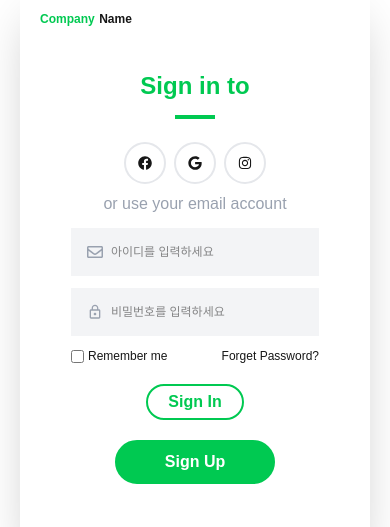
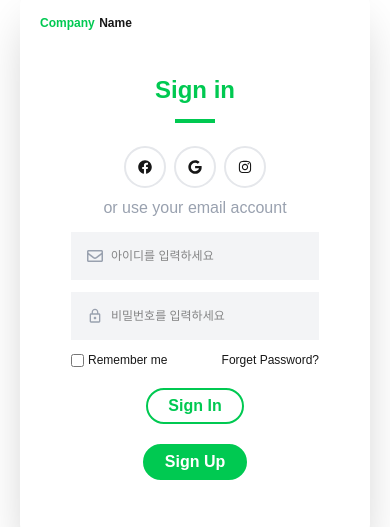
Before and after one commit to Chuseok22/chuseok22-lab-fe, a Next.js app: page /auth/login in a window 390 px wide. Shown: the part 225-752 px from the top of the page. Built offline with nearby package versions, Linux system fonts and the light colour scheme; no server answers.

Commit message:
Github Issue Helper 기능 구현 : feat : 로그인 페이지 버튼 모바일 사이즈 구현 https://github.com/Chuseok22/chuseok22-lab-fe/issues/11

```diff
--- a/src/app/auth/login/page.tsx
+++ b/src/app/auth/login/page.tsx
@@ -13,7 +13,7 @@ export default function Login() {
               <span className="text-green-500 text-xs lg:text-base">Company</span> <span className="text-xs lg:text-base">Name</span>
             </div>
             <div className="py-10">
-              <h2 className="text-2xl lg:text-3xl font-bold text-green-500 mb-2">Sign in to</h2>
+              <h2 className="text-2xl lg:text-3xl font-bold text-green-500 mb-2">Sign in</h2>
               <div className="border-2 w-10 border-green-500 inline-block mb-2"></div>
               <div className="flex justify-center my-2">
                 <Link href="" className="border-2 border-gray-200 rounded-full p-3 mx-1">
@@ -28,7 +28,7 @@ export default function Login() {
               </div>
               <p className="text-gray-400 mb-3">or use your email account</p>
               <LoginForm/>
-              <Link href="/auth/join" className="lg:hidden border-2 border-green-500 bg-green-500 text-white rounded-full px-12 py-2 inline-block font-semibold hover:bg-white hover:text-green-500">Sign Up</Link>
+              <Link href="/auth/join" className="lg:hidden border-2 border-green-500 bg-green-500 text-white rounded-full px-5 lg:px-12 py-1 lg:py-2 inline-block font-semibold hover:bg-white hover:text-green-500">Sign Up</Link>
             </div>
           </div>
           <div className="hidden lg:block lg:w-2/5 bg-green-500 text-white rounded-tr-2xl rounded-br-2xl py-36 px-12">
```
